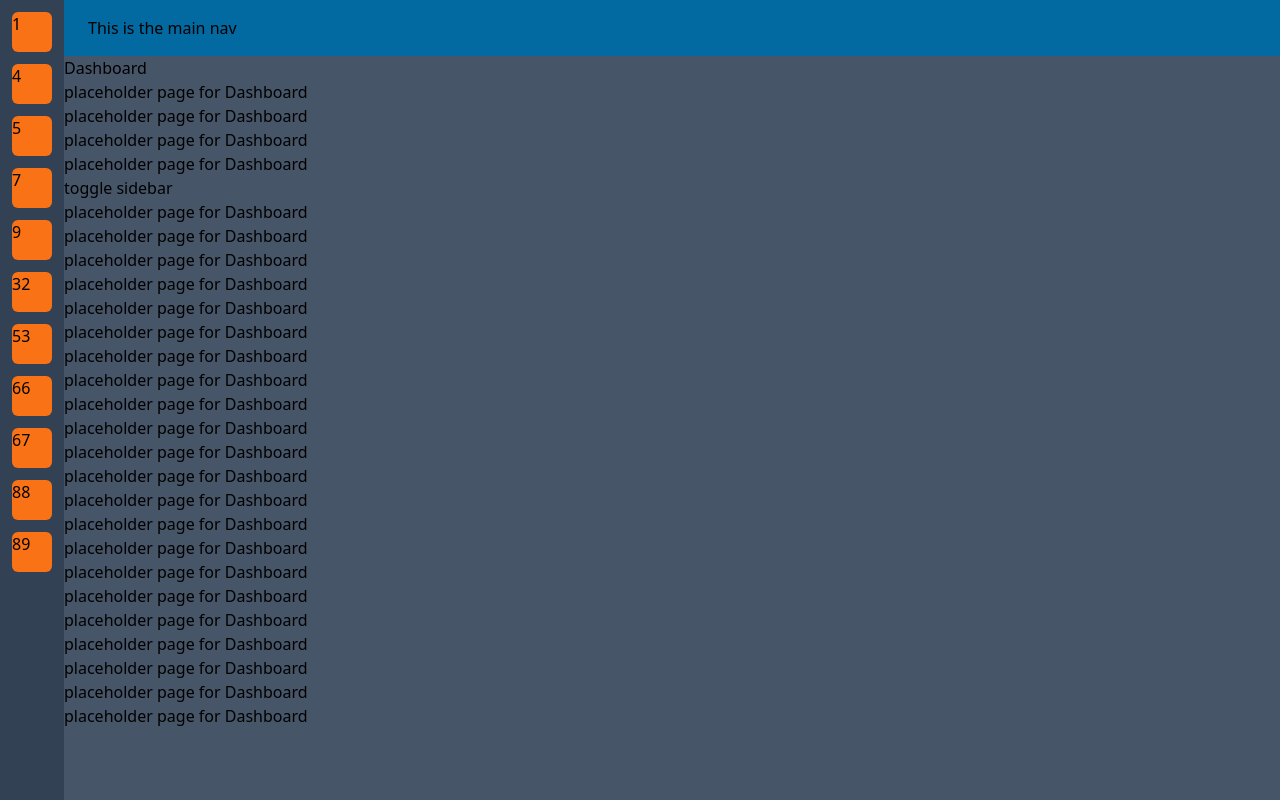
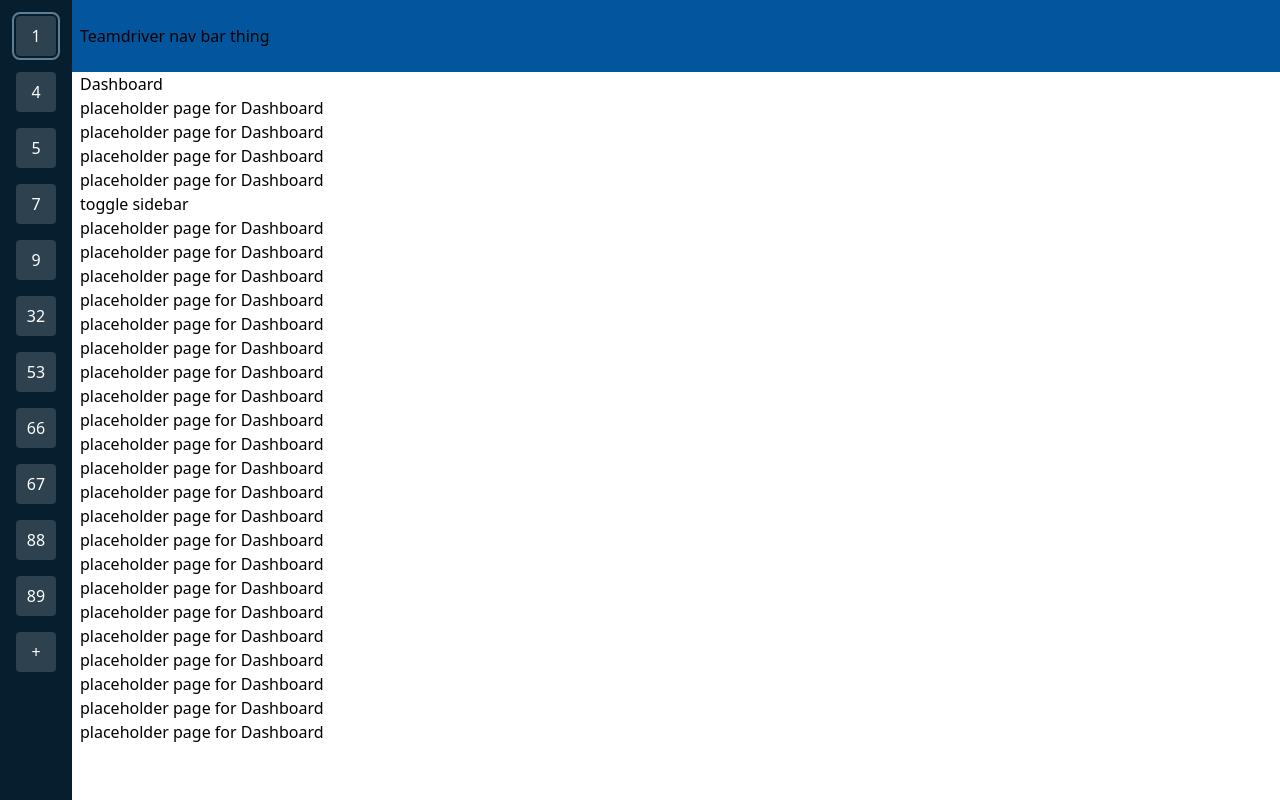
Before and after one commit to colintanw2w/nuxt-tea, a Nuxt app: page /dashboard in a window 1280 px wide. Built offline with nearby package versions, Linux system fonts and the light colour scheme.

Commit message:
Some more basic styling done

```diff
--- /dev/null
+++ b/assets/scss/abstracts/_colors.scss
@@ -0,0 +1,13 @@
+$blue-600: #061e2d; /* heading, teams bar */
+$blue-500: #2e414e; /* teams sidebar block default color */
+$blue-400: #03569d; /* topnav color */
+$blue-300: #5f7d95; /* text color, Teams sidebar active team border */
+$blue-200: #a4c2db; /* top nav text color */
+
+$orange-400: #ff9a00; /* button color */
+
+$turquoise-400: #00bcb4; /* check marks in plan selection */
+
+$gray-300: #a6b8c7;
+$gray-200: #e3e9ee; /* borders */
+$gray-100: #ebeff3; /* button color, */
--- a/assets/scss/base/_index.scss
+++ b/assets/scss/base/_index.scss
@@ -6,3 +6,8 @@ body {
   @apply bg-slate-600;
   @apply min-h-screen;
 }
+
+.content-container {
+  @apply max-w-screen-2xl mx-auto;
+  @apply px-2;
+}
--- /dev/null
+++ b/assets/scss/components/_teams-sidebar.scss
@@ -0,0 +1,48 @@
+@use "~scss/abstracts/_colors.scss";
+
+$teamsSidebarWidth: 250px;
+
+.teams-sidebar {
+  @apply fixed top-0 left-0 bottom-0 overflow-auto;
+  @apply flex flex-col items-center;
+  @apply pt-2;
+  width: 4.5rem;
+  background-color: colors.$blue-600;
+}
+
+.teams-sidebar .team-block,
+.teams-sidebar .add-block {
+  @apply aspect-square m-2;
+  @apply flex justify-center items-center;
+  @apply relative;
+  @apply cursor-pointer;
+  width: 2.5rem;
+  height: 2.5rem;
+  border-radius: 0.25rem; /* value not supported by Tailwind */
+  background-color: colors.$blue-500;
+  color: #ffffff;
+
+  &:before {
+    border-radius: 8px;
+    content: " ";
+    position: absolute;
+    z-index: -1;
+    top: -4px;
+    left: -4px;
+    right: -4px;
+    bottom: -4px;
+    border: 2px solid transparent;
+  }
+
+  &:hover {
+    &:before {
+      border-color: colors.$blue-400;
+    }
+  }
+
+  &.active {
+    &:before {
+      border-color: colors.$blue-300;
+    }
+  }
+}
--- /dev/null
+++ b/assets/scss/components/_top-nav.scss
@@ -0,0 +1,7 @@
+@use "~scss/abstracts/_colors.scss";
+
+.top-nav {
+  @apply flex items-center;
+  height: 4.5rem;
+  background-color: colors.$blue-400;
+}
--- a/assets/scss/layouts/_default.scss
+++ b/assets/scss/layouts/_default.scss
@@ -1,5 +1,6 @@
 .default-layout {
   @apply min-h-screen w-screen overflow-hidden;
+  @apply bg-white;
 
   .teams-sidebar {
     @apply transition-transform duration-200 ease-in-out;
@@ -12,7 +13,7 @@
 
   &.sidebar-open {
     main {
-      @apply pl-16;
+      margin-left: 4.5rem; /* depends on teams-sidebar width */
     }
 
     .teams-sidebar {
--- a/assets/scss/tailwind.scss
+++ b/assets/scss/tailwind.scss
@@ -1,5 +1,8 @@
 @use "base";
 @use "layouts/default";
+
+@use "components/teams-sidebar";
+@use "components/top-nav";
 
 @tailwind base;
 @tailwind components;
--- a/components/TeamsSidebar/TeamsSidebar.vue
+++ b/components/TeamsSidebar/TeamsSidebar.vue
@@ -12,14 +12,12 @@ defineExpose({
 
 <template>
     <aside class="teams-sidebar">
-        <div v-for="team in teams" class="rounded-md w-full aspect-square bg-orange-500 mb-3">
+        <div v-for="(team, i) in teams" class="team-block bg-amber-700" :class="i === 0 ? 'active' : ''">
             {{  team  }}
+        </div>
+
+        <div class="add-block">
+            +
         </div>
     </aside>
 </template>
-
-<style lang="scss" scoped>
-.teams-sidebar {
-    @apply fixed top-0 left-0 bottom-0 w-16 bg-slate-700 p-3 overflow-auto;
-}
-</style>
--- a/components/TopNav/TopNav.vue
+++ b/components/TopNav/TopNav.vue
@@ -12,12 +12,8 @@ defineExpose({
 
 <template>
     <nav class="top-nav">
-        This is the main nav
+        <div class="content-container flex-1">
+            Teamdriver nav bar thing
+        </div>
     </nav>
 </template>
-
-    <style lang="scss" scoped>
-    .top-nav {
-        @apply bg-sky-700 px-6 py-4;
-    }
-    </style>
--- a/nuxt.config.ts
+++ b/nuxt.config.ts
@@ -1,9 +1,13 @@
 import { defineNuxtConfig } from 'nuxt'
+import { resolve } from 'path'
 import path from 'path'
 
 // https://v3.nuxtjs.org/api/configuration/nuxt.config
 export default defineNuxtConfig({
     css: ['~/assets/scss/tailwind.scss'],
+    alias: {
+        '~scss': resolve(__dirname, './assets/scss'),
+    },
     build: {
         extractCSS: true,
         postcss: {
--- a/pages/dashboard.vue
+++ b/pages/dashboard.vue
@@ -5,6 +5,7 @@ const sidebar = useSidebar();
 </script>
 
 <template>
+    <div class="content-container">
         <h1>Dashboard</h1>
         <p>placeholder page for Dashboard</p>
         <p>placeholder page for Dashboard</p>
@@ -33,5 +34,5 @@ const sidebar = useSidebar();
         <p>placeholder page for Dashboard</p>
         <p>placeholder page for Dashboard</p>
         <p>placeholder page for Dashboard</p>
-
+    </div>
 </template>
```
Also changed, not shown: tsconfig.json (+8 -1 lines), 1 other file (tests, documents, lock files or other folders). Lines whose indentation alone changed are shown as unchanged.
